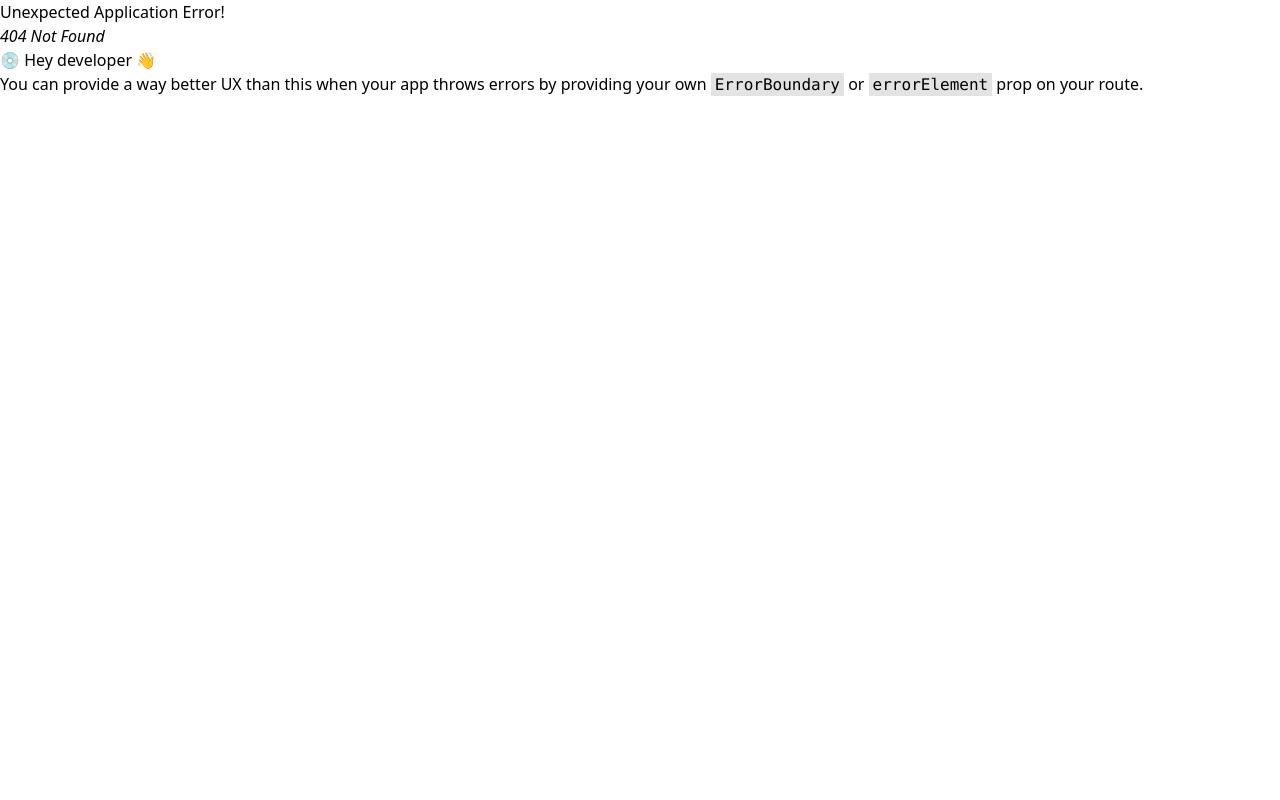
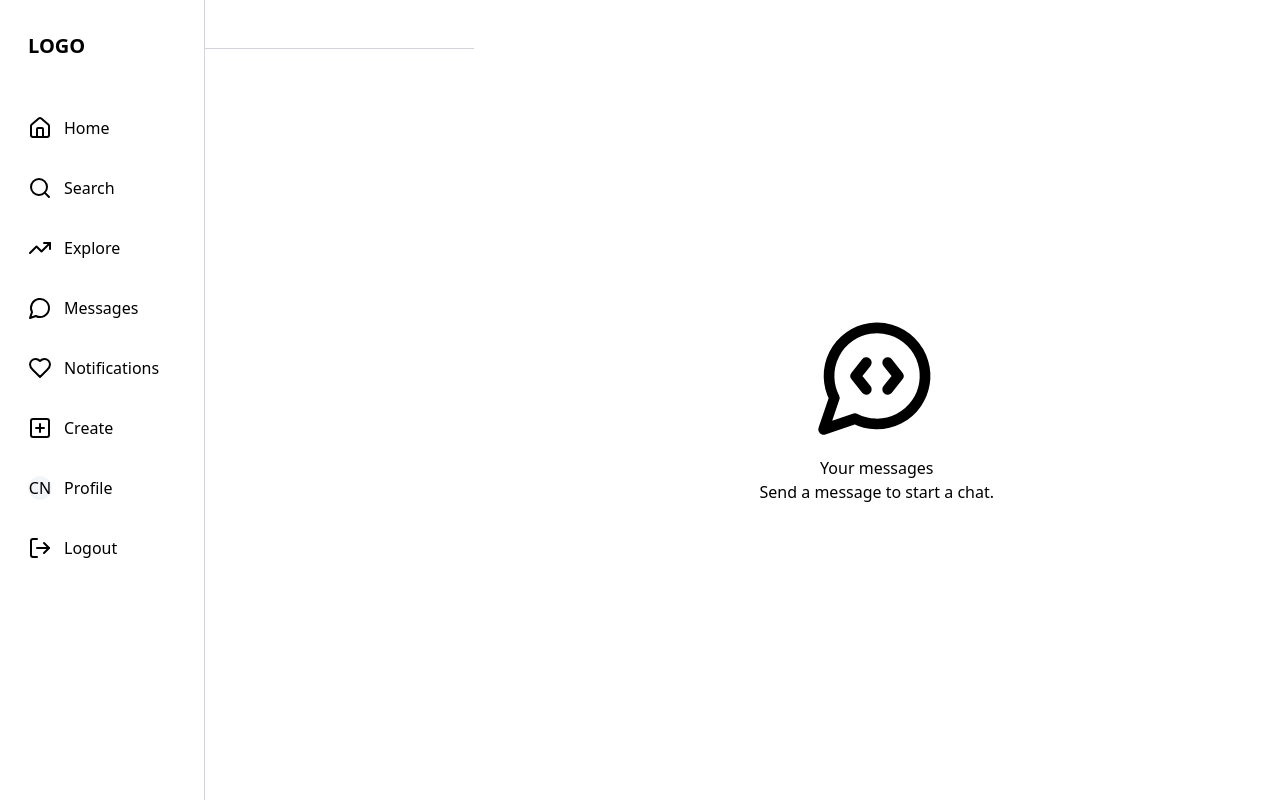
Before and after one commit to amardeep-SDE/socialMedia-website-MERN, a React (Vite) app in the folder frontend/: page /chat in a window 1280 px wide. Before the commit this address had no page. Built offline with nearby package versions, Linux system fonts and the light colour scheme.

Commit message:
feat: ChatPage fix: app.jsx

```diff
--- a/frontend/src/App.jsx
+++ b/frontend/src/App.jsx
@@ -1,3 +1,4 @@
+import ChatPage from "./components/ChatPage";
 import EditProfile from "./components/EditProfile";
 import Home from "./components/Home";
 import Login from "./components/Login";
@@ -23,6 +24,10 @@
         path: '/account/edit',
         element: <EditProfile />
       },
+      {
+        path: '/chat',
+        element: <ChatPage />
+      },
     ],
   },
   {
--- /dev/null
+++ b/frontend/src/components/ChatPage.jsx
@@ -0,0 +1,95 @@
+import { useEffect, useState } from 'react'
+import { useDispatch, useSelector } from 'react-redux'
+import { Avatar, AvatarFallback, AvatarImage } from './ui/avatar';
+import { setSelectedUser } from '@/redux/authSlice';
+import { Input } from './ui/input';
+import { Button } from './ui/button';
+import { MessageCircleCode } from 'lucide-react';
+import axios from 'axios';
+import { setMessages } from '@/redux/chatSlice';
+
+const ChatPage = () => {
+    const [textMessage, setTextMessage] = useState("");
+    const { user, suggestedUsers, selectedUser } = useSelector(store => store.auth);
+    const { onlineUsers, messages } = useSelector(store => store.chat);
+    const dispatch = useDispatch();
+
+    const sendMessageHandler = async (receiverId) => {
+        try {
+            const res = await axios.post(`http://localhost:8000/api/v1/message/send/${receiverId}`, { textMessage }, {
+                headers: {
+                    'Content-Type': 'application/json'
+                },
+                withCredentials: true
+            });
+            if (res.data.success) {
+                dispatch(setMessages([...messages, res.data.newMessage]));
+                setTextMessage("");
+            }
+        } catch (error) {
+            console.log(error);
+        }
+    }
+
+    useEffect(() => {
+        return () => {
+            dispatch(setSelectedUser(null));
+        }
+    },[]);
+
+    return (
+        <div className='flex ml-[16%] h-screen'>
+            <section className='w-full md:w-1/4 my-8'>
+                <h1 className='font-bold mb-4 px-3 text-xl'>{user?.username}</h1>
+                <hr className='mb-4 border-gray-300' />
+                <div className='overflow-y-auto h-[80vh]'>
+                    {
+                        suggestedUsers.map((suggestedUser) => {
+                            const isOnline = onlineUsers.includes(suggestedUser?._id);
+                            return (
+                                <div key={suggestedUser?._id} onClick={() => dispatch(setSelectedUser(suggestedUser))} className='flex gap-3 items-center p-3 hover:bg-gray-50 cursor-pointer'>
+                                    <Avatar className='w-14 h-14'>
+                                        <AvatarImage src={suggestedUser?.profilePicture} />
+                                        <AvatarFallback>CN</AvatarFallback>
+                                    </Avatar>
+                                    <div className='flex flex-col'>
+                                        <span className='font-medium'>{suggestedUser?.username}</span>
+                                        <span className={`text-xs font-bold ${isOnline ? 'text-green-600' : 'text-red-600'} `}>{isOnline ? 'online' : 'offline'}</span>
+                                    </div>
+                                </div>
+                            )
+                        })
+                    }
+                </div>
+
+            </section>
+            {
+                selectedUser ? (
+                    <section className='flex-1 border-l border-l-gray-300 flex flex-col h-full'>
+                        <div className='flex gap-3 items-center px-3 py-2 border-b border-gray-300 sticky top-0 bg-white z-10'>
+                            <Avatar>
+                                <AvatarImage src={selectedUser?.profilePicture} alt='profile' />
+                                <AvatarFallback>CN</AvatarFallback>
+                            </Avatar>
+                            <div className='flex flex-col'>
+                                <span>{selectedUser?.username}</span>
+                            </div>
+                        </div>
+                        <div className='flex items-center p-4 border-t border-t-gray-300'>
+                            <Input value={textMessage} onChange={(e) => setTextMessage(e.target.value)} type="text" className='flex-1 mr-2 focus-visible:ring-transparent' placeholder="Messages..." />
+                            <Button onClick={() => sendMessageHandler(selectedUser?._id)}>Send</Button>
+                        </div>
+                    </section>
+                ) : (
+                    <div className='flex flex-col items-center justify-center mx-auto'>
+                        <MessageCircleCode className='w-32 h-32 my-4' />
+                        <h1 className='font-medium'>Your messages</h1>
+                        <span>Send a message to start a chat.</span>
+                    </div>
+                )
+            }
+        </div>
+    )
+}
+
+export default ChatPage
```
